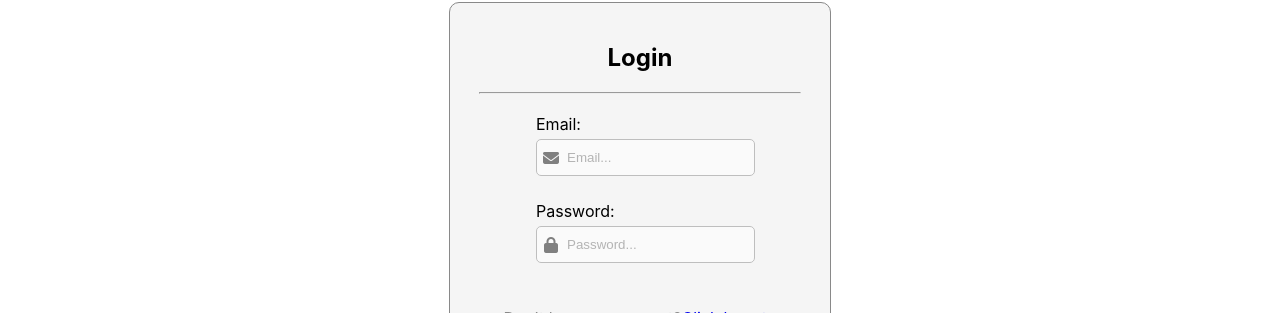
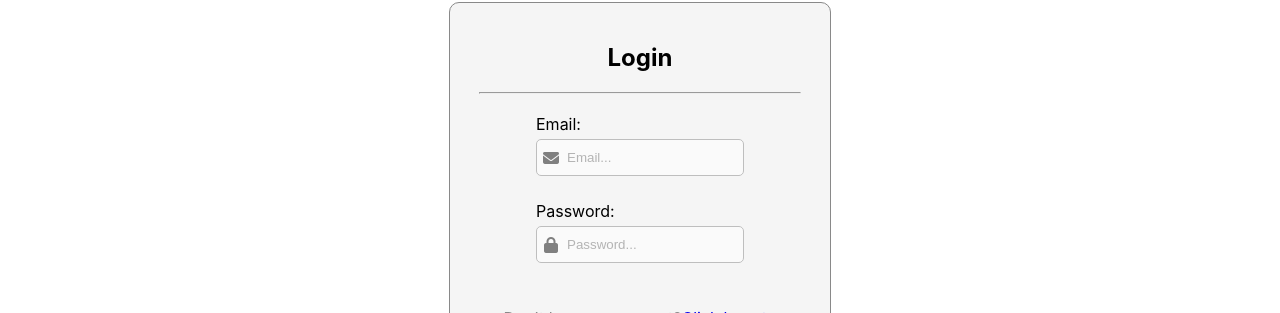
Before and after one commit to ivangeorgiev34/FlameDating, a React (Create React App) app: page /login in a window 1280 px wide. Shown: the part 161-474 px from the top of the page. Built offline with nearby package versions, Linux system fonts and the light colour scheme.

Commit message:
Add box sizing and width properties to all inputs

```diff
--- a/src/pages/Login/Login.module.scss
+++ b/src/pages/Login/Login.module.scss
@@ -35,6 +35,7 @@
     .emailInputContainer,
     .passwordInputContainer {
       position: relative;
+      width: 100%;
       i {
         pointer-events: none;
         position: absolute;
@@ -52,6 +53,8 @@
       width: 65%;
 
       input {
+        box-sizing: border-box;
+        width: 100%;
         padding: 10px;
         padding-left: 30px;
         border: 1px solid globalVariables.$boxBorderGrey;
```
